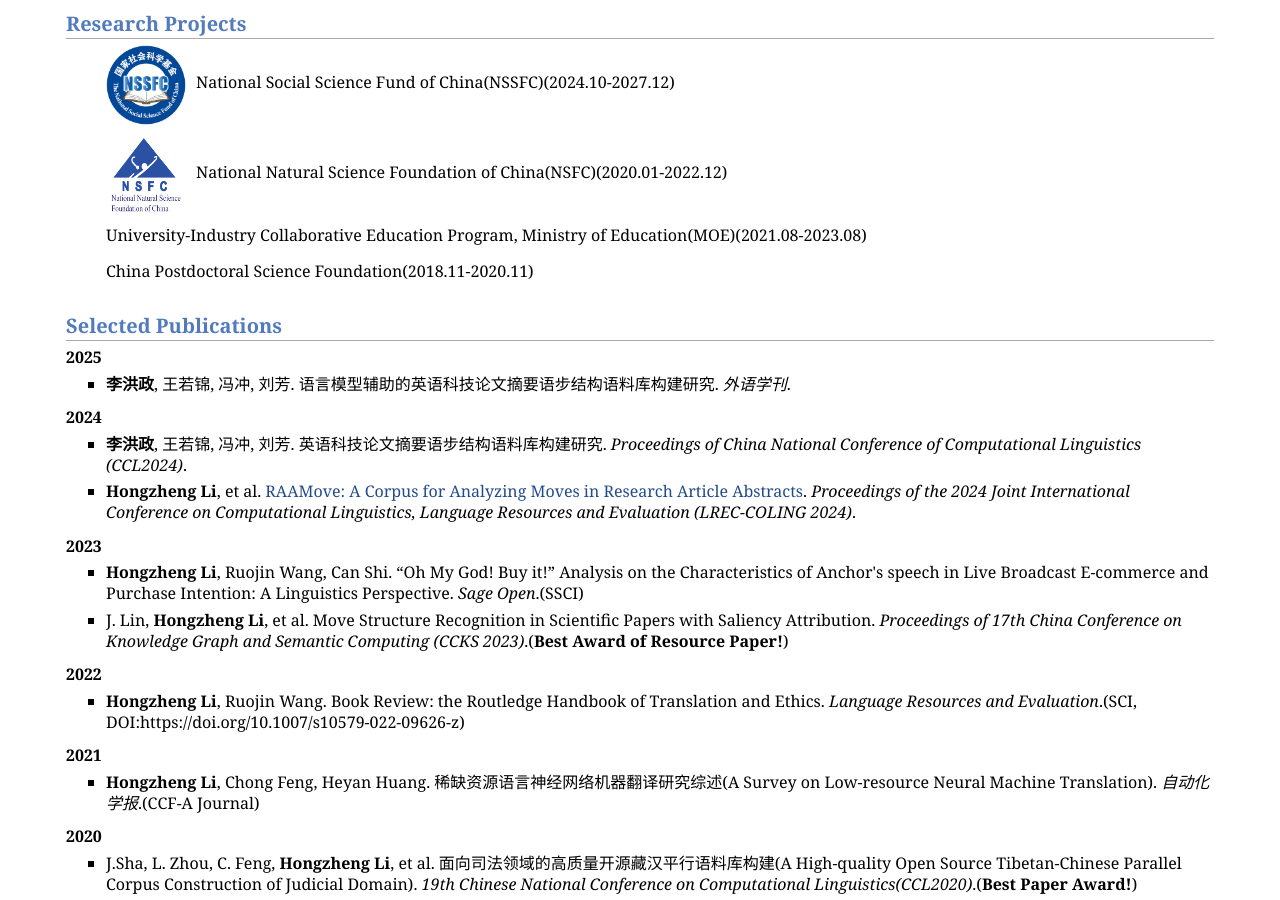
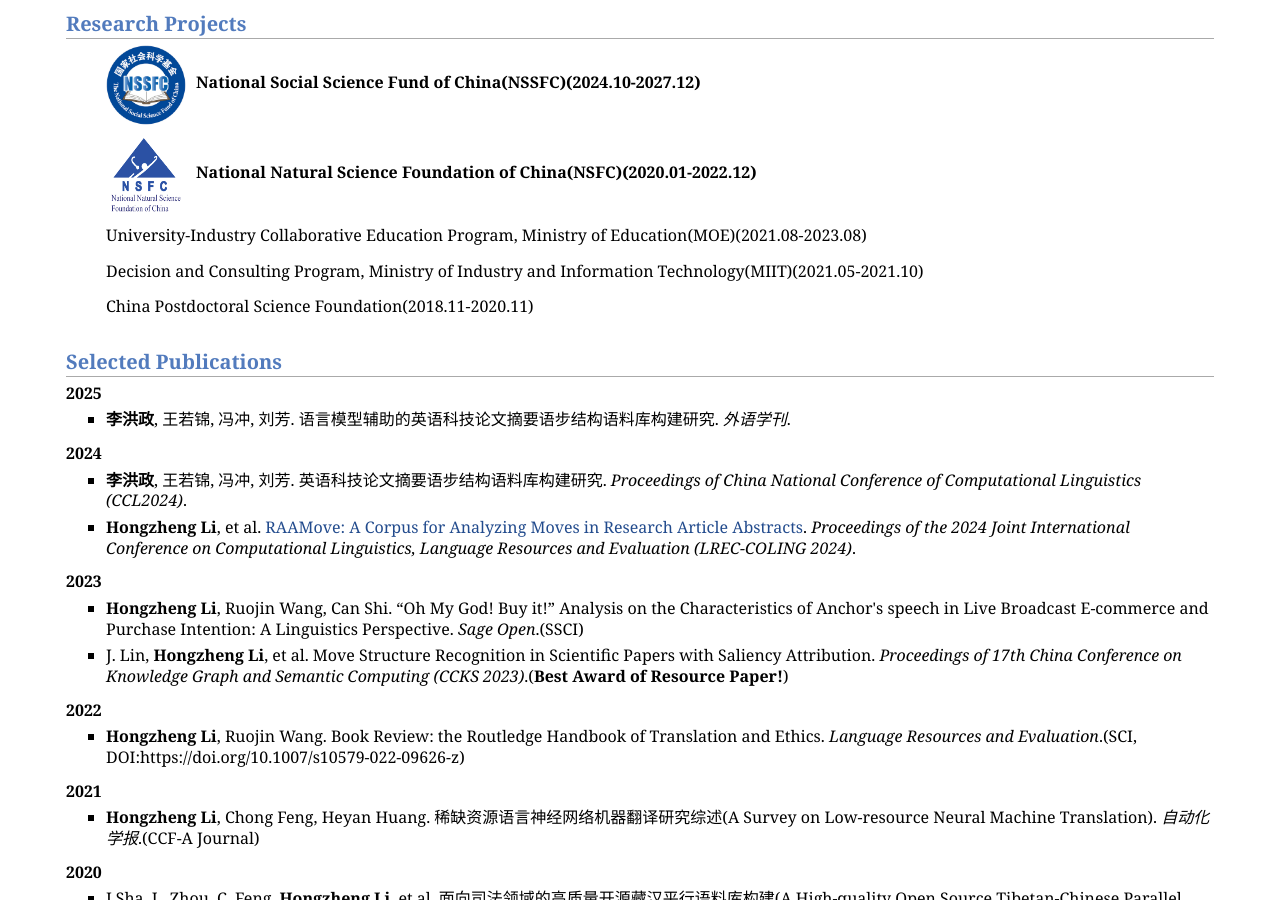
Before and after one commit to lihongzheng-nlp/lihongzheng-nlp.github.io, a Jekyll site: the page index.html, which Jekyll copies as it is, in a window 1280 px wide and 900 px high, scrolled down 1357 px. Built offline with Jekyll 4.4.1, drawn with Linux system fonts in a browser that asks for light colours.

Commit message:
Update index.html

```diff
--- a/index.html
+++ b/index.html
@@ -78,11 +78,13 @@
 </ul>
 <h2>Research Projects</h2>
 <ul>
-<li class="project-item"><img src="images/nssfc.jpg" alt="Project Icon" style="width:80px; height:80px; margin-right:10px;"><p>National Social Science Fund of China(NSSFC)(2024.10-2027.12)</p>
+<li class="project-item"><img src="images/nssfc.jpg" alt="Project Icon" style="width:80px; height:80px; margin-right:10px;"><p><b>National Social Science Fund of China(NSSFC)(2024.10-2027.12)</b></p>
 </li>
-<li class="project-item"><img src="images/nsfc.png" alt="Project Icon" style="width:80px; height:80px; margin-right:10px;"><p>National Natural Science Foundation of China(NSFC)(2020.01-2022.12)</p>
+<li class="project-item"><img src="images/nsfc.png" alt="Project Icon" style="width:80px; height:80px; margin-right:10px;"><p><b>National Natural Science Foundation of China(NSFC)(2020.01-2022.12)</b></p>
 </li>
 <li class="project-item"><p>University-Industry Collaborative Education Program, Ministry of Education(MOE)(2021.08-2023.08)</p>
+</li>
+<li class="project-item"><p>Decision and Consulting Program, Ministry of Industry and Information Technology(MIIT)(2021.05-2021.10)</p>
 </li>
 <li class="project-item"><p>China Postdoctoral Science Foundation(2018.11-2020.11)</p>
 </li>
```
